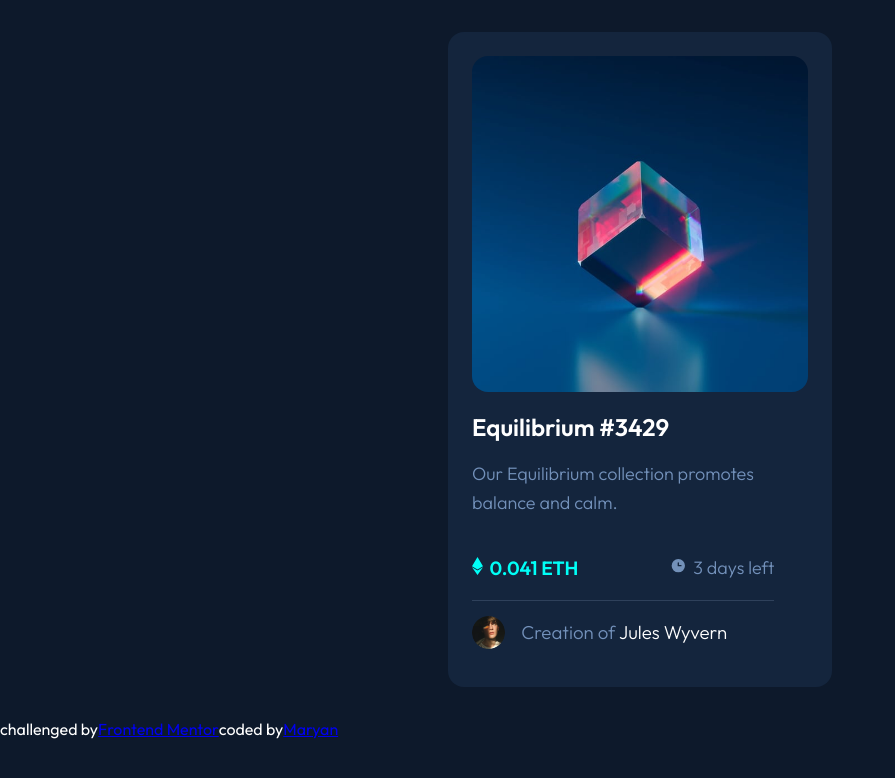
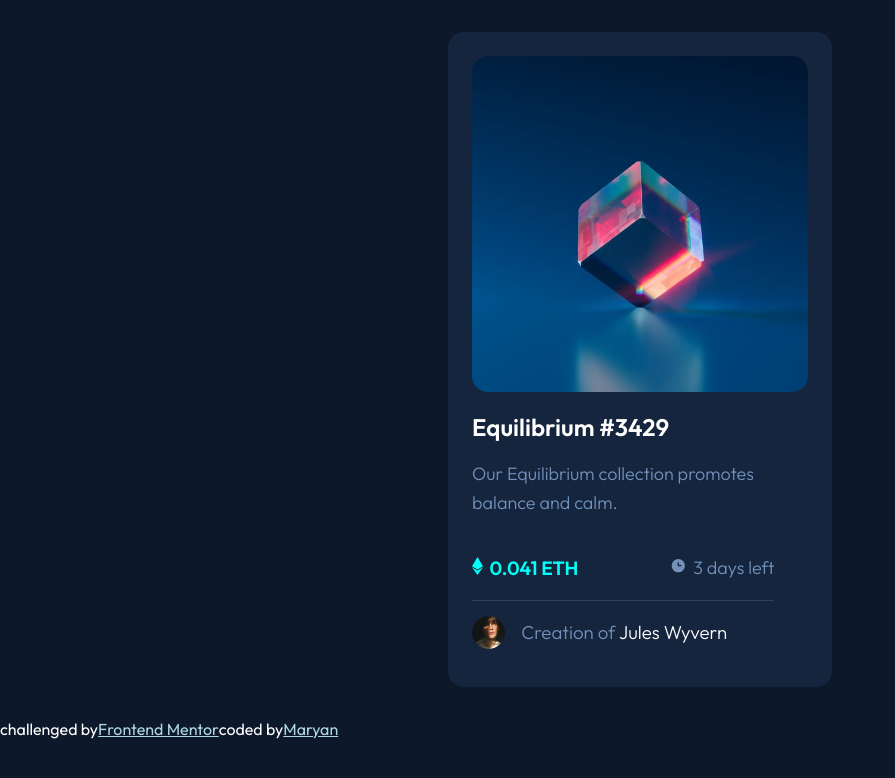
Before and after one commit to Maryan121/NFT-preview-card-component, a plain HTML site: page index.html in a window 1280 px wide. Shown: the whole page, without its empty margins (0-895 px from the left). Drawn offline with Linux system fonts and the light colour scheme.

Commit message:
Update style.css

```diff
--- a/style.css
+++ b/style.css
@@ -108,7 +108,7 @@ h1:hover, h1:focus, h3:hover, h3:focus{
     margin: 2rem auto;
 }
 a{
-    color: light-blue;
+    color: lightblue;
 }
 
 
```
